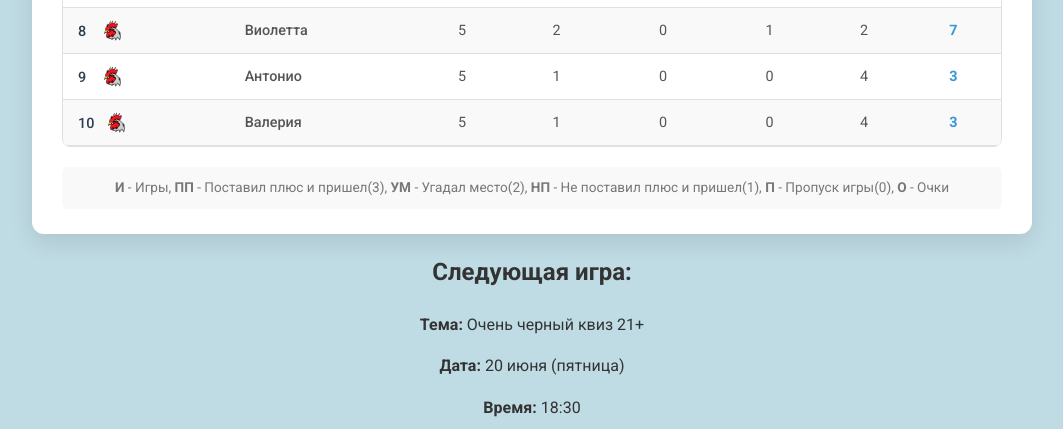
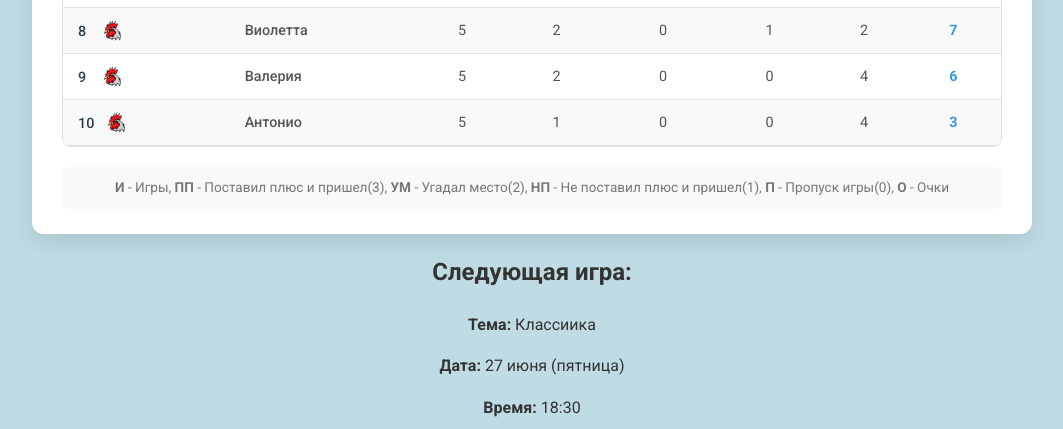
Before and after one commit to dombr32/genius, a plain HTML site: page index.html in a window 1280 px wide. Shown: the part 506-935 px from the top of the page, without its empty margins (108-1171 px from the left). Drawn offline with Linux system fonts and the light colour scheme.

Commit message:
afisha 6 game

```diff
--- a/index.html
+++ b/index.html
@@ -109,17 +109,18 @@
                     </tr>
                     <tr>
                         <td data-label="Место">9 <img src="images/pt.png"></td>
-                        <td data-label="Игрок" class="team-name"><a href="https://www.instagram.com/anton_zakharov_96">Антонио</a></td>
+                        <td data-label="Игрок" class="team-name"><a href="https://www.instagram.com/valllerochkaaa">Валерия</a></td>
                         <td data-label="И">5</td>
-                        <td data-label="ПП">1</td>
+                        <td data-label="ПП">2</td>
                         <td data-label="УМ">0</td>
                         <td data-label="НП">0</td>
                         <td data-label="П">4</td>
-                        <td data-label="О" class="points">3</td>
+                        <td data-label="О" class="points">6</td>
+
                     </tr>
                     <tr>
                         <td data-label="Место">10<img src="images/pt.png"></td>
-                        <td data-label="Игрок" class="team-name"><a href="https://www.instagram.com/valllerochkaaa">Валерия</a></td>
+                        <td data-label="Игрок" class="team-name"><a href="https://www.instagram.com/anton_zakharov_96">Антонио</a></td>
                         <td data-label="И">5</td>
                         <td data-label="ПП">1</td>
                         <td data-label="УМ">0</td>
@@ -139,11 +140,11 @@
     <section class="afisha-section">
         <div class="afisha-content">
             <h2 class="afisha-title">Следующая игра:</h2>
-            <p class="afisha-theme"><strong>Тема:</strong> Очень черный квиз 21+</p>
+            <p class="afisha-theme"><strong>Тема:</strong> Классиика</p>
 
             <div class="afisha-details">
                 <div class="detail-item">
-                    <p><strong>Дата:</strong> 20 июня (пятница)</p>
+                    <p><strong>Дата:</strong> 27 июня (пятница)</p>
                 </div>
                 <div class="detail-item">
                     <p><strong>Время:</strong> 18:30</p>
```
